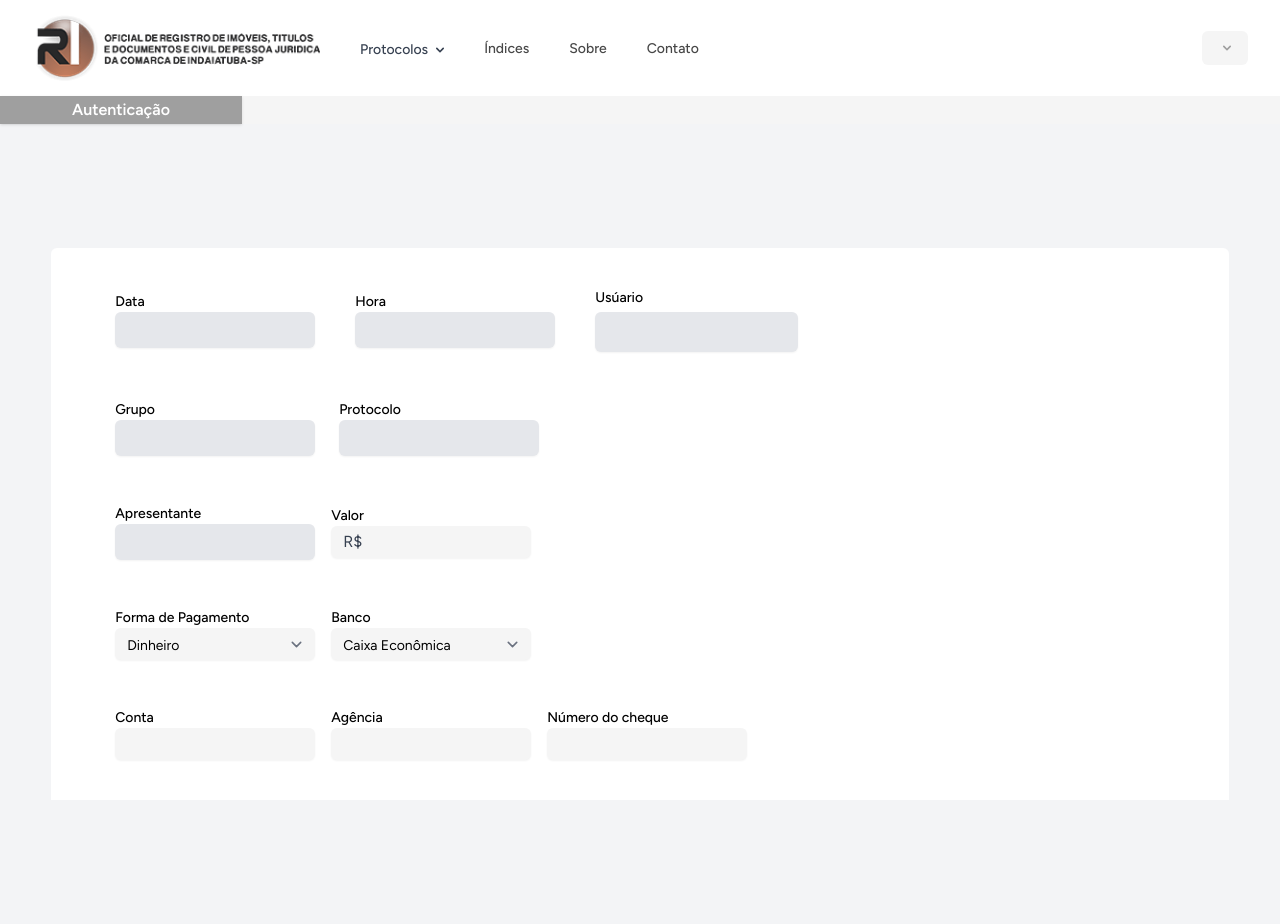
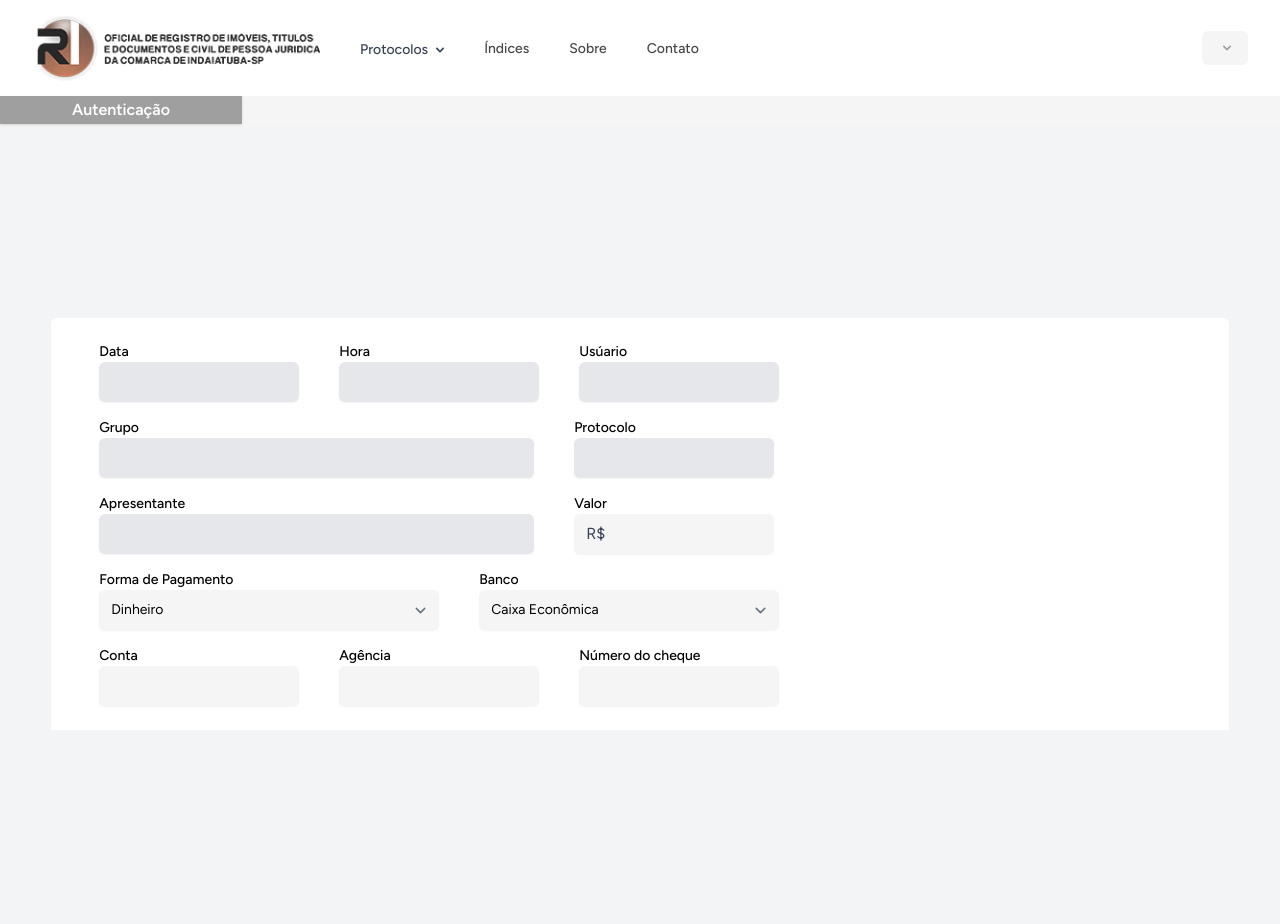
Before and after one commit to cfrans/Projeto-Integrador-FatecID, a Laravel app: page /autenticacao in a window 1280 px wide. Run offline with Laravel 12, Linux system fonts and the light colour scheme; the visitor is signed in with stand-in values (Sample User, id 1); style sheets or scripts are compiled from the project's sources.

Commit message:
Ajustado tamanho dos campos do formulario

```diff
--- a/cartorio/resources/views/autenticacao/index.blade.php
+++ b/cartorio/resources/views/autenticacao/index.blade.php
@@ -24,14 +24,14 @@
 
             <div class="flex flex-wrap justify-start w-[92%] bg-white rounded-t-md p-4">
 
-                <div class ="flex flex-wrap justify-start w-full rounded-t-md p-4">
+                <div class ="flex flex-wrap justify-start w-full">
                     <!-- Primeira coluna (1/8) -->
                         <div class="campo-formulario flex items-center ml-6">
                             <div class="text-left">
                                 <x-input-label for="autenticacao_data">
                                     Data
                                 </x-input-label>
-                                <x-input-naoalteravel id="autenticacao_data" name="autenticacao_data" class="w-[200px] h-7.5 text-sm">
+                                <x-input-naoalteravel id="autenticacao_data" name="autenticacao_data" class="w-[200px] h-10 text-sm">
                                 </x-input-naoalteravel>
                             </div>
                         </div>
@@ -42,7 +42,7 @@
                                 <x-input-label for="autenticacao_hora">
                                     Hora
                                 </x-input-label>
-                                <x-input-naoalteravel id="autenticacao_hora" name="autenticacao_hora" class="w-[200px] h-7.5 text-sm">
+                                <x-input-naoalteravel id="autenticacao_hora" name="autenticacao_hora" class="w-[200px] h-10 text-sm">
                                 </x-input-naoalteravel>
                             </div>
                         </div>
@@ -53,19 +53,19 @@
                                 <x-input-label for="autenticacao_usuario">
                                     Usúario
                                 </x-input-label>
-                                <x-input-naoalteravel id="nome" name="nome" class="mt-1 block w-full" value="{{ Auth::user() ? Auth::user()->nome : '' }}" readonly />
+                                <x-input-naoalteravel id="nome" name="nome" class="w-[200px] h-10 text-sm" value="{{ Auth::user() ? Auth::user()->nome : '' }}" readonly />
                             </div>
                         </div>
                 </div>
 
-                <div class ="flex flex-wrap justify-start w-full rounded-t-md p-4">
+                <div class ="flex flex-wrap justify-start w-full">
                         <!-- Quarta coluna (4/8) -->
-                        <div class="campo-formulario flex items-center ml-6 w-[200px]">
+                        <div class="campo-formulario flex items-center ml-6">
                             <div class="text-left">
                                 <x-input-label for="autenticacao_grupo">
                                     Grupo
                                 </x-input-label>
-                                <x-input-naoalteravel id="protocolo_natureza" name="protocolo_natureza" class="w-[200px] h-7.5 text-sm">
+                                <x-input-naoalteravel id="protocolo_natureza" name="protocolo_natureza" class="w-[435px] h-10 text-sm">
                                 </x-input-naoalteravel>
                             </div>
                         </div>
@@ -76,44 +76,44 @@
                                 <x-input-label for="autenticacao_protocolo">
                                     Protocolo
                                 </x-input-label>
-                                <x-input-naoalteravel id="autenticacao_protocolo" name="autenticacao_protocolo" class="w-[200px] h-7.5 text-sm">
+                                <x-input-naoalteravel id="autenticacao_protocolo" name="autenticacao_protocolo" class="w-[200px] h-10 text-sm">
                                 </x-input-naoalteravel>
                             </div>
                         </div>
                 </div>
 
-                <div class ="flex flex-wrap justify-start w-full rounded-t-md p-4">
+                <div class ="flex flex-wrap justify-start w-full">
                         <!-- Quinta coluna (5/8) -->
                                 <div class="campo-formulario flex items-center ml-6">
                                         <div class="text-left">
                                             <x-input-label for="autenticacao_apresentante">
                                                 Apresentante
                                             </x-input-label>
-                                            <x-input-naoalteravel id="apresentante_nome" name="apresentante_nome" class="w-[200px] h-7.5 text-sm">
+                                            <x-input-naoalteravel id="apresentante_nome" name="apresentante_nome" class="w-[435px] h-10 text-sm">
                                             </x-input-naoalteravel>
                                         </div>
                                     </div>
 
                         <!-- Sexta coluna (6/8) -->
-                        <div class="campo-formulario flex items-center">
+                        <div class="campo-formulario flex items-center ml-6">
                             <div class="text-left">
                                 <x-input-label for="autenticacao_valor">
                                     Valor
                                 </x-input-label>
-                                    <x-input-number type="text" id="valor" name="valor" class="w-[200px] h-8 text-sm" required>
+                                    <x-input-number type="text" id="valor" name="valor" class="w-[200px] h-10 text-sm" required>
                                     </x-input-number>
                             </div>
                         </div>
                     </div>
 
-                    <div class ="flex flex-wrap justify-start w-full rounded-t-md p-4">
+                    <div class ="flex flex-wrap justify-start w-full">
                             <!-- Sétima coluna (7/8) -->
                             <div class="campo-formulario flex items-center ml-6">
                                 <div class="text-left">
                                     <x-input-label for="autenticacao_pagamento">
                                         Forma de Pagamento
                                     </x-input-label>
-                                    <x-input-select id="id_forma_pagamento" name="id_forma_pagamento" class="w-[200px] h-8 text-sm" required>
+                                    <x-input-select id="id_forma_pagamento" name="id_forma_pagamento" class="w-[340px] h-10 text-sm" required>
                                         <option value="1">Dinheiro</option>
                                         <option value="2">Pix</option>
                                         <option value="3">Ted</option>
@@ -123,12 +123,12 @@
                             </div>
 
                             <!-- Oitava coluna (8/8) -->
-                            <div class="campo-formulario flex items-center">
+                            <div class="campo-formulario flex items-center ml-6">
                                 <div class="text-left">
                                     <x-input-label for="autenticacao_banco">
                                         Banco
                                     </x-input-label>
-                                    <x-input-select id="id_banco" name="id_banco" class="w-[200px] h-8 text-sm" required>
+                                    <x-input-select id="id_banco" name="id_banco" class="w-[300px] h-10 text-sm" required>
                                         <option value="1">Caixa Econômica</option>
                                         <option value="2">Banco do Brasil</option>
                                         <option value="3">Itaú</option>
@@ -139,34 +139,34 @@
                             </div>
                     </div>
 
-                    <div class ="flex flex-wrap justify-start w-full rounded-t-md p-4">
+                    <div class ="flex flex-wrap justify-start w-full">
                             <!-- Primeira coluna (1/3) -->
                             <div class="campo-formulario flex items-center ml-6">
                                 <div class="text-left">
                                     <x-input-label for="autenticacao_conta">
                                         Conta
                                     </x-input-label>
-                                    <x-text-input id="autenticacao_conta" name="autenticacao_conta" class="w-[200px] h-8 text-sm" required />
+                                    <x-text-input id="autenticacao_conta" name="autenticacao_conta" class="w-[200px] h-10 text-sm" required />
                                 </div>
                             </div>
 
                             <!-- Segunda coluna (1/2) -->
-                            <div class="campo-formulario flex items-center">
+                            <div class="campo-formulario flex items-center ml-6">
                                 <div class="text-left">
                                     <x-input-label for="autenticacao_agencia">
                                         Agência
                                     </x-input-label>
-                                    <x-text-input id="autenticacao_agencia" name="autenticacao_agencia" class="w-[200px] h-8 text-sm" required />
+                                    <x-text-input id="autenticacao_agencia" name="autenticacao_agencia" class="w-[200px] h-10 text-sm" required />
                                 </div>
                             </div>
 
                             <!-- Terceira coluna (3/2) -->
-                            <div class="campo-formulario flex items-center">
+                            <div class="campo-formulario flex items-center ml-6">
                                 <div class="text-left">
                                     <x-input-label for="autenticacao_cheque">
                                         Número do cheque
                                     </x-input-label>
-                                    <x-text-input id="autenticacao_cheque" name="autenticacao_cheque" class="w-[200px] h-8 text-sm" required />
+                                    <x-text-input id="autenticacao_cheque" name="autenticacao_cheque" class="w-[200px] h-10 text-sm" required />
                                 </div>
                             </div>
                     </div>
```
